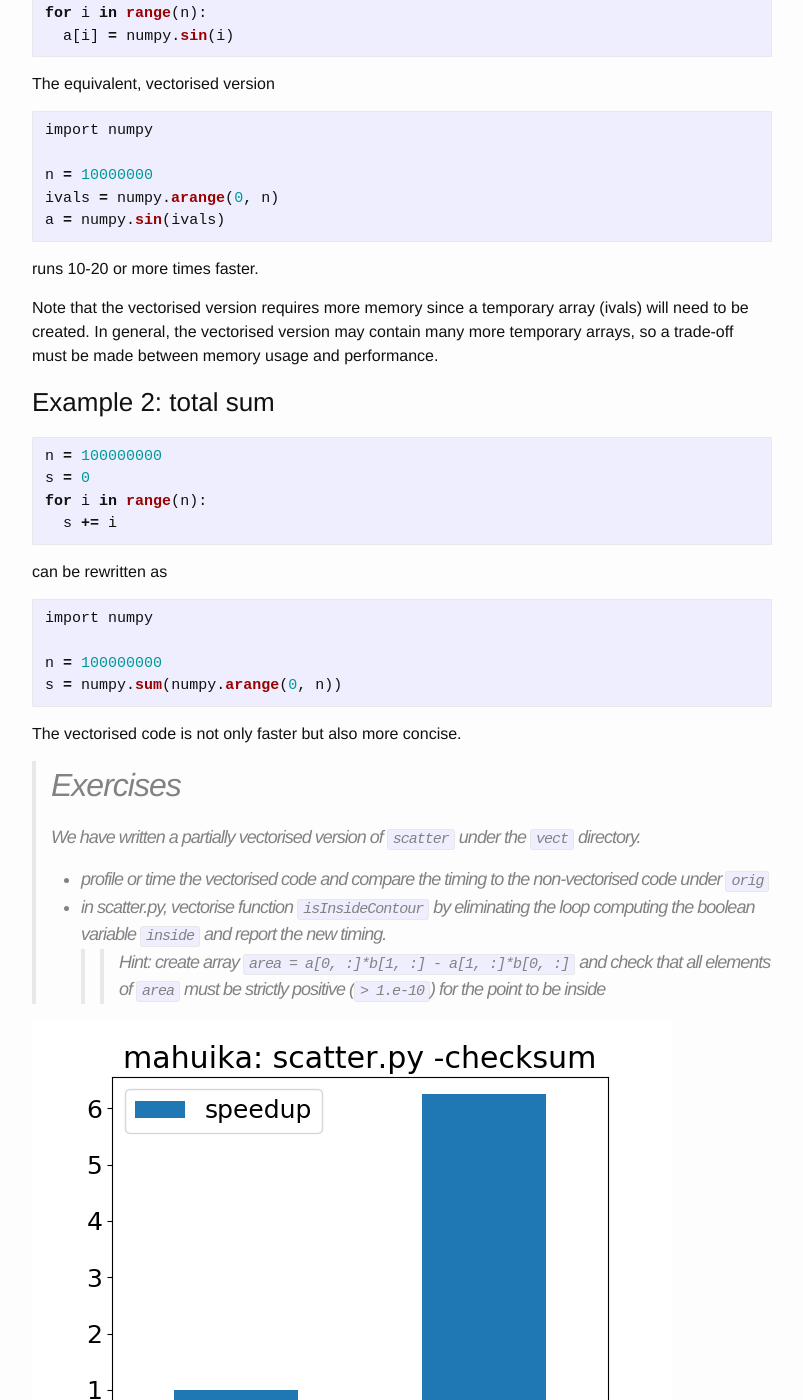
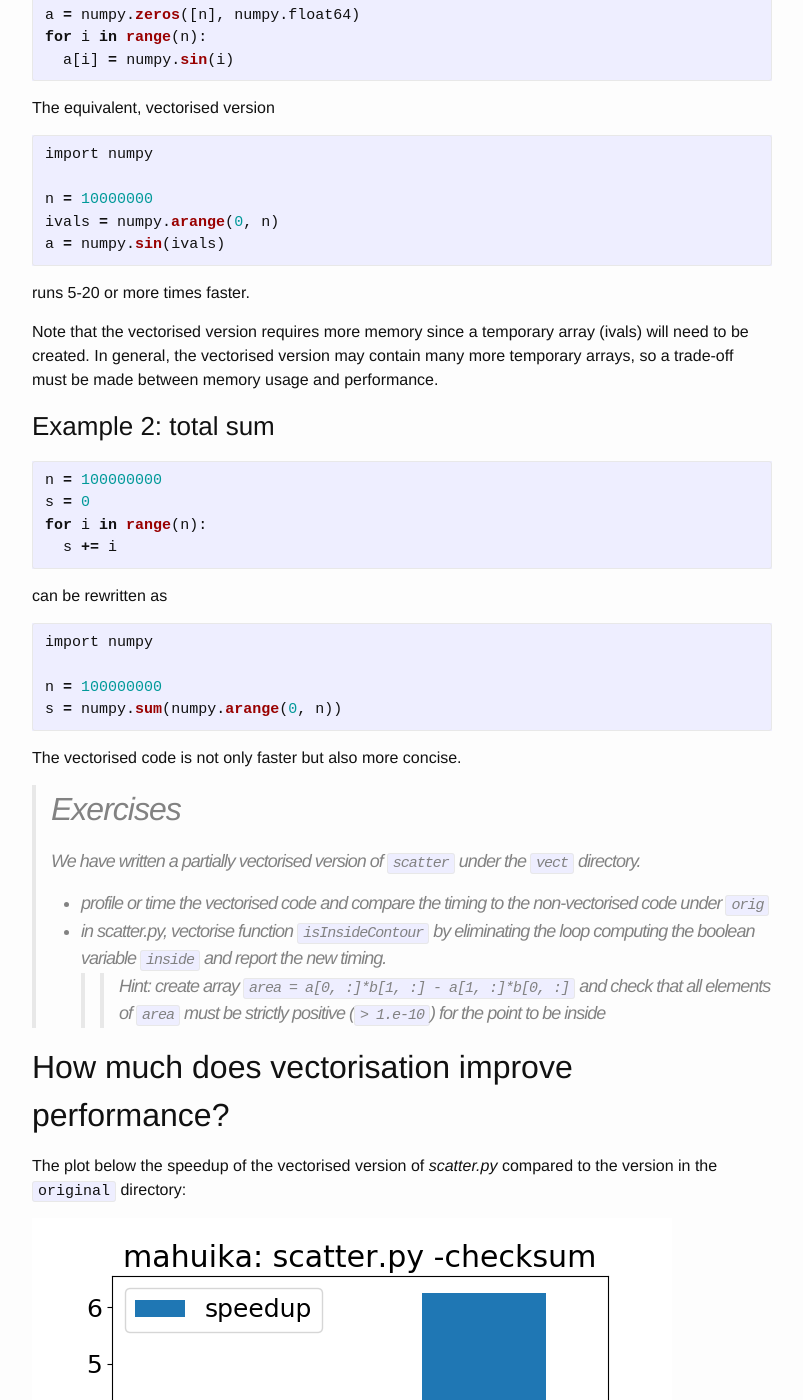
Before and after one commit to nesi/perf-training, a Jekyll site: the page built from _lessons/python-scatter/02-vectorising.md, in a window 1280 px wide and 1400 px high, scrolled down 2178 px. Shown: the whole window, without its empty margins (238-1041 px from the left). Built offline with Jekyll 4.4.1, drawn with Linux system fonts in a browser that asks for light colours; some of the changed text lies outside the part shown.

Commit message:
+ explaining figure and changed speedup from 10-20 to 5-20

````diff
--- a/_lessons/python-scatter/02-vectorising.md
+++ b/_lessons/python-scatter/02-vectorising.md
@@ -70,7 +70,7 @@
 ivals = numpy.arange(0, n)
 a = numpy.sin(ivals)
 ```
-runs 10-20 or more times faster.
+runs 5-20 or more times faster.
 
 Note that the vectorised version requires more memory since a temporary array (ivals) will need to be created. In general, the vectorised version may contain many more temporary arrays, so a trade-off must be made between memory usage and performance.
 
@@ -99,4 +99,8 @@
 > * in scatter.py, vectorise function `isInsideContour` by eliminating the loop computing the boolean variable `inside` and report the new timing.
     > > Hint: create array `area = a[0, :]*b[1, :] - a[1, :]*b[0, :]` and check that all elements of `area` must be strictly positive (`> 1.e-10`) for the point to be inside
 
+## How much does vectorisation improve performance?
+
+The plot below the speedup of the vectorised version of *scatter.py* compared to the version in the `original` directory:
+
 ![Speedup from vectorisation over the original code](images/speedupVect.png)
````
